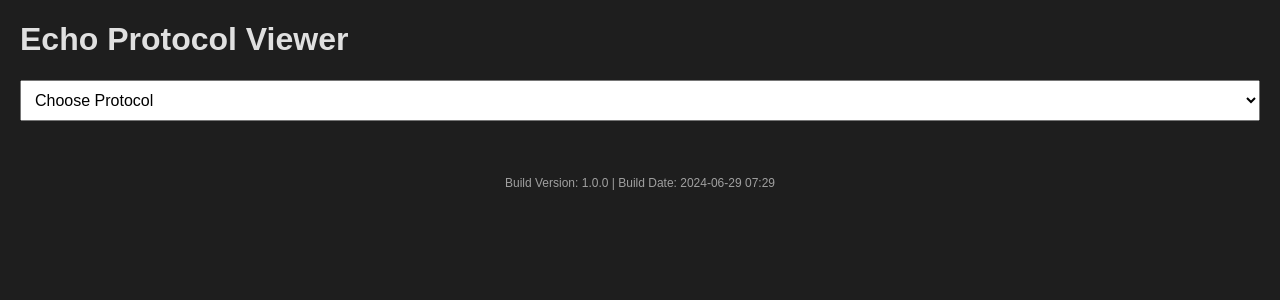
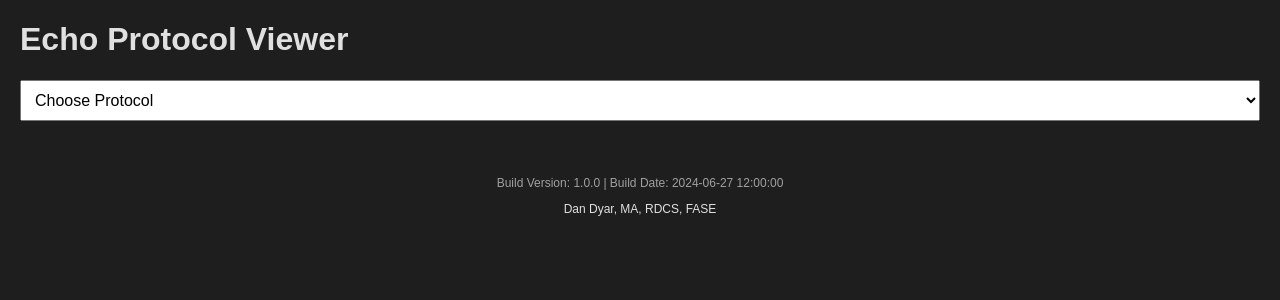
Before and after one commit to parameterz/gc-protocols, a React (Create React App) app: page / in a window 1280 px wide. Shown: the top 300 px of the page. Built offline with nearby package versions, Linux system fonts and the light colour scheme.

Commit message:
refactoring the build info

```diff
--- a/src/App.js
+++ b/src/App.js
@@ -2,12 +2,16 @@ import React, { useState, useEffect } from 'react';
 import ProtocolSelector from './components/ProtocolSelector';
 import ImageViewer from './components/ImageViewer';
 import NavigationControls from './components/NavigationControls';
+import { getConfig } from './utils/getConfig';
 import './App.css';
 
 function App() {
   const [protocols, setProtocols] = useState([]);
   const [currentProtocol, setCurrentProtocol] = useState([]);
   const [currentIndex, setCurrentIndex] = useState(0);
+
+  // Load configuration
+  const config = getConfig();
 
   useEffect(() => {
     fetch('/protocols/protocolList.json')
@@ -69,7 +73,8 @@ function App() {
         </div>
       )}
       <footer className="build-info">
-        Build Version: {process.env.REACT_APP_BUILD_VERSION} | Build Date: {process.env.REACT_APP_BUILD_DATE}
+      Build Version: {config.buildVersion} | Build Date: {config.buildDate}
+      <p>{config.author}</p>
       </footer>
       </div>
   );
--- /dev/null
+++ b/src/config.json
@@ -0,0 +1,5 @@
+{
+    "buildVersion": "1.0.0",
+    "buildDate": "2024-06-27 12:00:00",
+    "author": "Dan Dyar, MA, RDCS, FASE"
+}
--- /dev/null
+++ b/src/utils/getConfig.js
@@ -0,0 +1,6 @@
+import config from '../config.json';
+
+export const getConfig = () => {
+  //console.log("Config:", config); // Add this line to debug
+  return config;
+};
```
Also changed, not shown: public/manifest.json, 1 other file (tests, documents, lock files or other folders).
